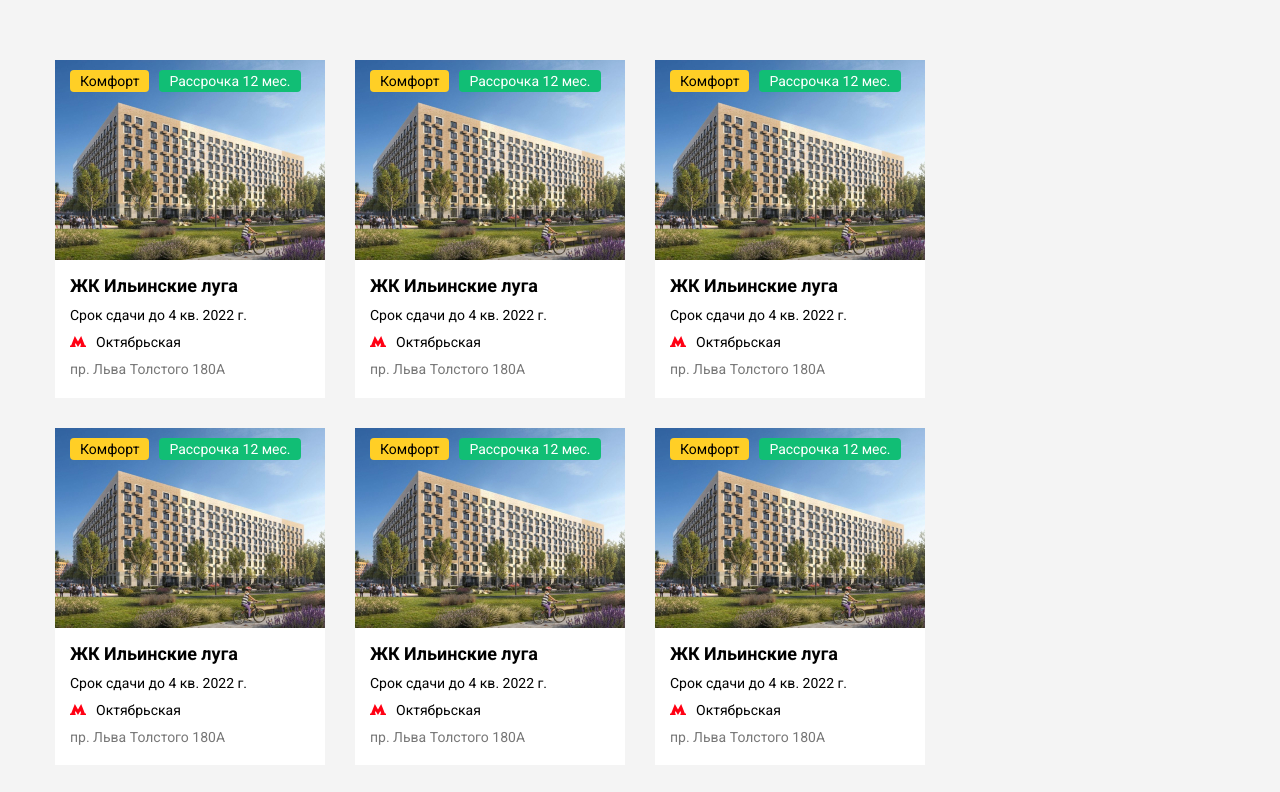
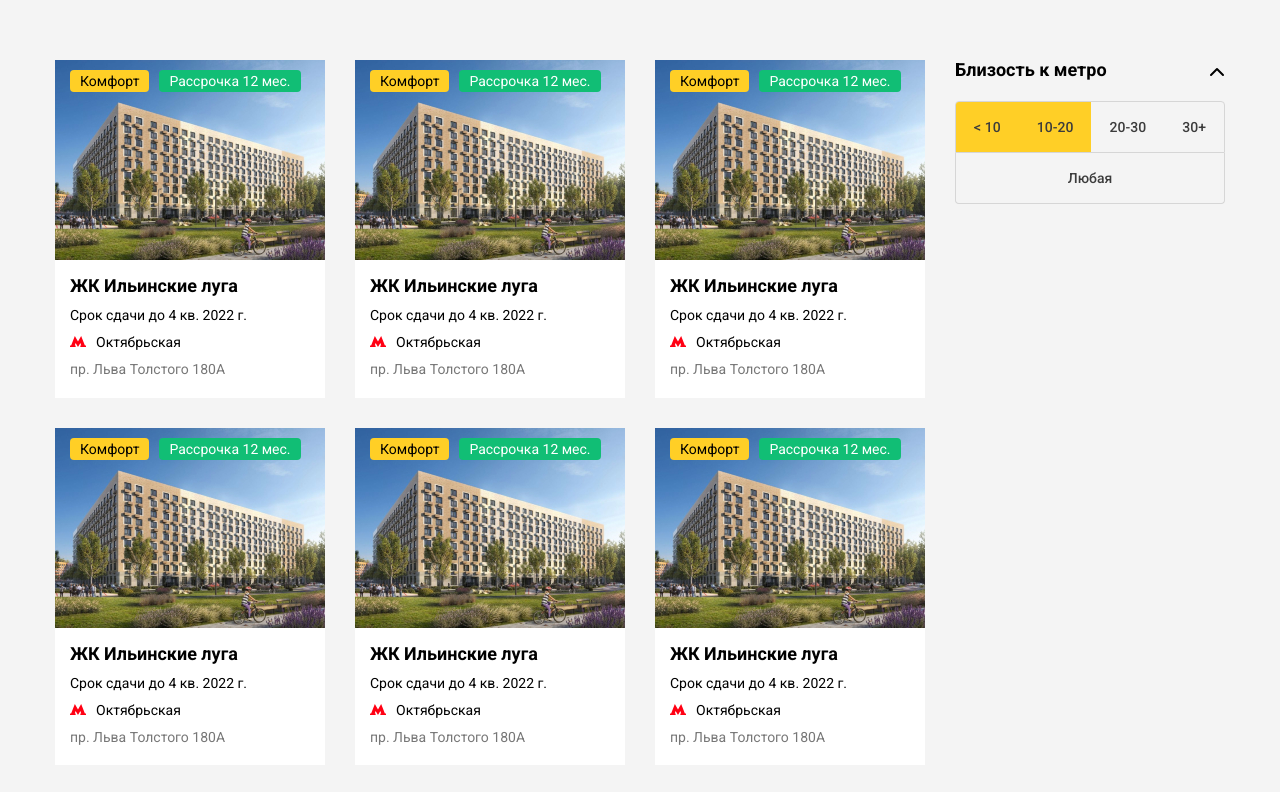
Before and after one commit to duracell27/convert1, a plain HTML site: page index.html in a window 1280 px wide. Shown: the top 792 px of the page. Drawn offline with Linux system fonts and the light colour scheme.

Commit message:
sidebar1

```diff
--- a/css/main.css
+++ b/css/main.css
@@ -8,7 +8,7 @@ body {
     font-family: 'Roboto', sans-serif;
 }
 
-img{
+img {
     display: block;
 }
 
@@ -39,13 +39,13 @@ img{
     display: inline-block;
 }
 
-.cards-holder{
+.cards-holder {
     display: flex;
     justify-content: space-between;
     flex-wrap: wrap;
 }
 
-.cards-holder > .card{
+.cards-holder>.card {
     margin-bottom: 30px;
 }
 
@@ -82,8 +82,6 @@ img{
     color: #fff;
 }
 
-.card__img {}
-
 .card__content {
     padding: 16px 15px 20px;
 }
@@ -99,7 +97,7 @@ img{
     color: #000000;
 }
 
-.card__title::after{
+.card__title::after {
     content: '';
     width: 100%;
     height: 100%;
@@ -145,7 +143,7 @@ img{
     color: #777777;
 }
 
-.btn-more{
+.btn-more {
     width: 100%;
     height: 80px;
     background-color: #e5e5e5;
@@ -158,8 +156,87 @@ img{
     border: none;
 }
 
-.btn-more > img{
+.btn-more>img {
     display: inline-block;
     margin-right: 10px;
     vertical-align: bottom;
 }
+
+
+/* sidebar */
+
+.widget {}
+
+.widget__title {
+    font-weight: bold;
+    font-size: 18px;
+    line-height: 1.16;
+    color: #000;
+    position: relative;
+    margin-bottom: 20px;
+}
+
+.widget__title::after {
+    content: '';
+    position: absolute;
+    width: 20px;
+    height: 20px;
+    background-image: url(../img/chevron-up.svg);
+    background-repeat: no-repeat;
+    background-size: initial;
+    right: 0;
+    top: 0;
+}
+
+.widget__body {}
+
+.location {}
+
+.location__row {
+    display: flex;
+}
+
+.location__row:first-child {
+    overflow: hidden;
+    border-radius: 4px 4px 0px 0px;
+    border: 1px solid #d6d6d6;
+}
+
+.location__row:last-child {
+    overflow: hidden;
+    border-radius: 0px 0px 4px 4px;
+    border: 1px solid #d6d6d6;
+    border-top: none;
+}
+
+.location__btn {
+    font-family: inherit;
+    height: 50px;
+    font-weight: 500;
+    font-size: 14px;
+    line-height: 50px;
+    color: #3C3C3C;
+    border: none;
+    background-color: transparent;
+    text-align: center;
+    flex-grow: 1;
+    cursor: pointer;
+    transition: background-color .2s ease-in;
+    outline: none
+}
+
+.location__btn:hover {
+    background-color: #f3e3ab;
+}
+
+.location__checkbox {
+    width: 1px;
+    height: 1px;
+    appearance: none;
+    position: absolute;
+    opacity: 0;
+}
+
+.location__checkbox:checked+.location__btn {
+    background-color: #FFCF26;
+}
--- a/index.html
+++ b/index.html
@@ -154,7 +154,26 @@
                     Показать еще
                 </button>
             </div>
-            <div class="sidebar"></div>
+            <div class="sidebar">
+                <div class="widget">
+                    <div class="widget__title">
+                        Близость к метро
+                    </div>
+                    <div class="widget__body">
+                        <div class="location">
+                            <div class="location__row">
+                                <input class="location__checkbox" type="checkbox" id="location-01" checked> <label for="location-01" class="location__btn">&lt; 10</label>
+                                <input class="location__checkbox" type="checkbox" id="location-02" checked> <label for="location-02" class="location__btn">10-20</label>
+                                <input class="location__checkbox" type="checkbox" id="location-03"> <label for="location-03" class="location__btn">20-30</label>
+                                <input class="location__checkbox" type="checkbox" id="location-04"> <label for="location-04" class="location__btn">30+</label>
+                            </div>
+                            <div class="location__row">
+                                <input class="location__checkbox" type="checkbox" id="location-05"> <label for="location-05" class="location__btn">Любая</label>
+                            </div>
+                        </div>
+                    </div>
+                </div>
+            </div>
         </div>
     </div>
 </body>
```
